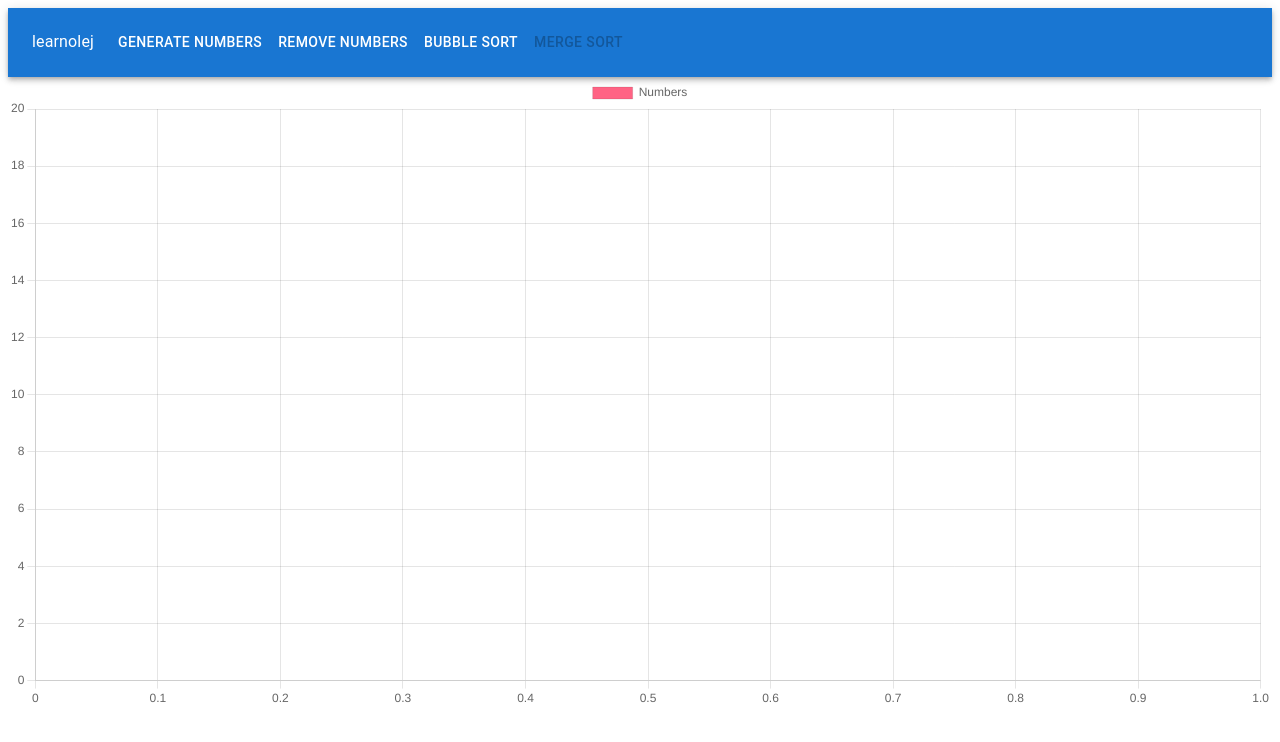
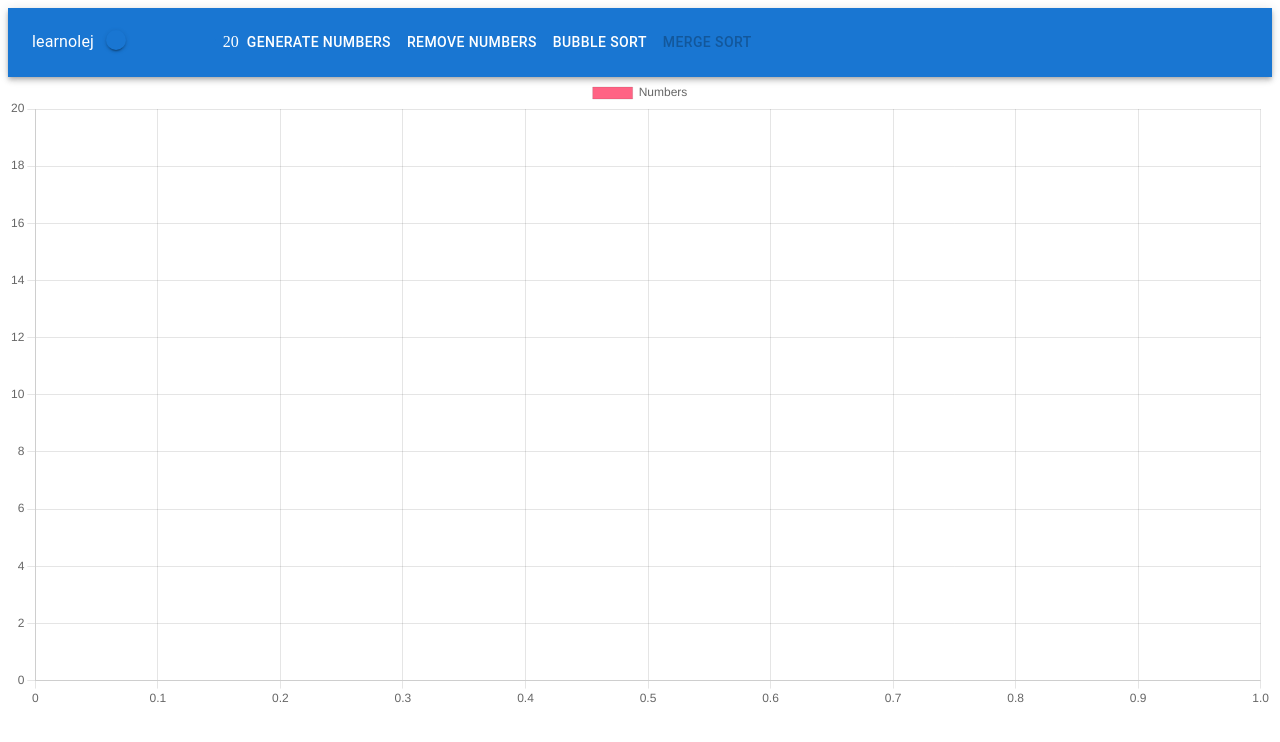
Before and after one commit to skrahat/AlgoViz, a React (Create React App) app: page / in a window 1280 px wide. Shown: the top 742 px of the page. Built offline with nearby package versions, Linux system fonts and the light colour scheme.

Commit message:
bug/4 Created slider to adjust generated array size

```diff
--- a/src/component/Dashboard.tsx
+++ b/src/component/Dashboard.tsx
@@ -6,7 +6,13 @@ import IconButton from '@mui/material/IconButton';
 import Typography from '@mui/material/Typography';
 import Container from '@mui/material/Container';
 import Button from '@mui/material/Button';
-import { Snackbar, SnackbarContent, Theme, withStyles } from '@mui/material';
+import {
+    Slider,
+    Snackbar,
+    SnackbarContent,
+    Theme,
+    withStyles
+} from '@mui/material';
 import { makeStyles } from '@mui/styles';
 import { useTranslation } from 'react-i18next';
 import { ToastContainer, toast } from 'react-toastify';
@@ -65,38 +71,32 @@ export default function Dashboard() {
     //const [displayNewNumber, setDisplayNewNumber] = React.useState(Boolean);
     //const errorMessage = Snackbar('error');
     const n = 20;
-    const [dataGraph, setDataGraph] = React.useState(
-        Array.from({ length: n }, () => Array.from({ length: n }, () => 0))
-    );
+    const [arraySize, setArraySize] = React.useState(20);
 
     const RandomNumberGeneratorFunction = () => {
         setResult([]);
         setDisplayComplete(true);
-        for (let counter = 0; counter < 20; counter++) {
+        for (let counter = 0; counter < arraySize; counter++) {
             const randomNumber = parseFloat((Math.random() * 100).toFixed(0));
             setResult((prevState) => [...prevState, randomNumber]);
         }
         return result;
     };
-    const GenerateDataGraph = (arrayX: Number[], arrayY: Number[]) => {
+
+    const GenerateDataGraph = (arrayX: Number[], arrayY: Number) => {
         var result: any = [];
-        for (var i = 0; i < arrayY.length; i++) {
-            result.push({ x: arrayX[i], y: arrayY[i] });
+        for (var i = 0; i < arrayY; i++) {
+            result.push({ x: arrayX[i], y: i });
         }
 
         return result;
     };
+    //data for graph
     const data = {
         datasets: [
             {
                 label: 'Numbers',
-                data: GenerateDataGraph(
-                    result,
-                    [
-                        1, 2, 3, 4, 5, 6, 7, 8, 9, 10, 11, 12, 13, 14, 15, 16,
-                        17, 18, 19, 20
-                    ]
-                ),
+                data: GenerateDataGraph(result, arraySize),
                 backgroundColor: 'rgba(255, 99, 132, 1)'
             }
         ]
@@ -135,7 +135,7 @@ export default function Dashboard() {
             for (let i = 0; i < array.length; i++) {
                 for (let j = 0; j < array.length - 1; j++) {
                     //setTimeout(function () {
-                    await timer(50);
+                    await timer(10);
                     if (array[j] > array[j + 1]) {
                         let swap = array[j];
                         array[j] = array[j + 1];
@@ -145,6 +145,7 @@ export default function Dashboard() {
                 }
             }
             setDisplayComplete(true);
+            toast('Sorting completed!');
             setLoading(true);
             console.log(`loopend ${displayComplete}`);
         } else {
@@ -203,32 +204,26 @@ export default function Dashboard() {
         setResult(result);
     };
 
+    const handleChange = (
+        event: Event,
+        value: number | number[],
+        activeThumb: number
+    ) => {
+        if (typeof value === 'number') setArraySize(value);
+    };
+
     useEffect(() => {
         setResult(result);
 
-        GenerateDataGraph(
-            result,
-            [
-                1, 2, 3, 4, 5, 6, 7, 8, 9, 10, 11, 12, 13, 14, 15, 16, 17, 18,
-                19, 20
-            ]
-        );
+        GenerateDataGraph(result, arraySize);
         //setDisplayComplete(false);
-    }, [result, displayComplete]);
+    }, [result, displayComplete, arraySize]);
 
     return (
         <div>
             <AppBar position="static">
                 <Container maxWidth="xl">
                     <Toolbar disableGutters>
-                        <Snackbar
-                            open={loading}
-                            message="Sorting completed"
-                            autoHideDuration={6000}
-                            onClose={() => {
-                                setLoading(false);
-                            }}
-                        />
                         <Typography
                             sx={{
                                 mr: 2,
@@ -237,22 +232,23 @@ export default function Dashboard() {
                         >
                             learnolej
                         </Typography>
-
-                        <Box
-                            sx={{
-                                flexGrow: 1,
-                                display: { xs: 'flex', md: 'none' }
-                            }}
-                        >
-                            <IconButton
-                                size="large"
-                                aria-label="account of current user"
-                                aria-controls="menu-appbar"
-                                aria-haspopup="true"
-                                color="inherit"
-                            ></IconButton>
+                        <Box sx={{ width: 100, padding: '0.4rem' }}>
+                            <Slider
+                                value={arraySize}
+                                min={20}
+                                step={1}
+                                max={100}
+                                size="medium"
+                                color="primary"
+                                //scale={calculateValue}
+                                // getAriaValueText={valueLabelFormat}
+                                // valueLabelFormat={valueLabelFormat}
+                                onChange={handleChange}
+                                valueLabelDisplay="auto"
+                                aria-labelledby="non-linear-slider"
+                            />
                         </Box>
-
+                        <Box>{arraySize}</Box>
                         <Box
                             sx={{
                                 flexGrow: 1,
```
